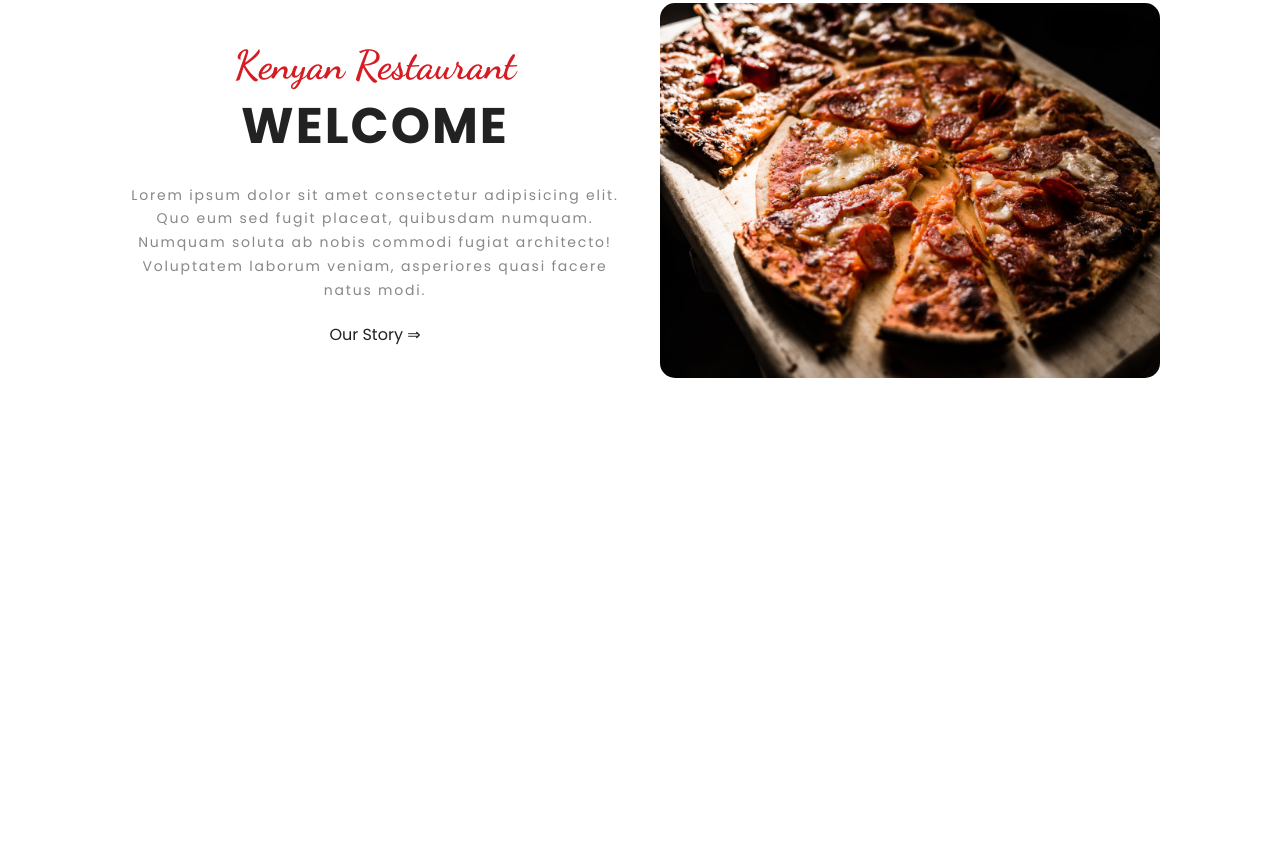
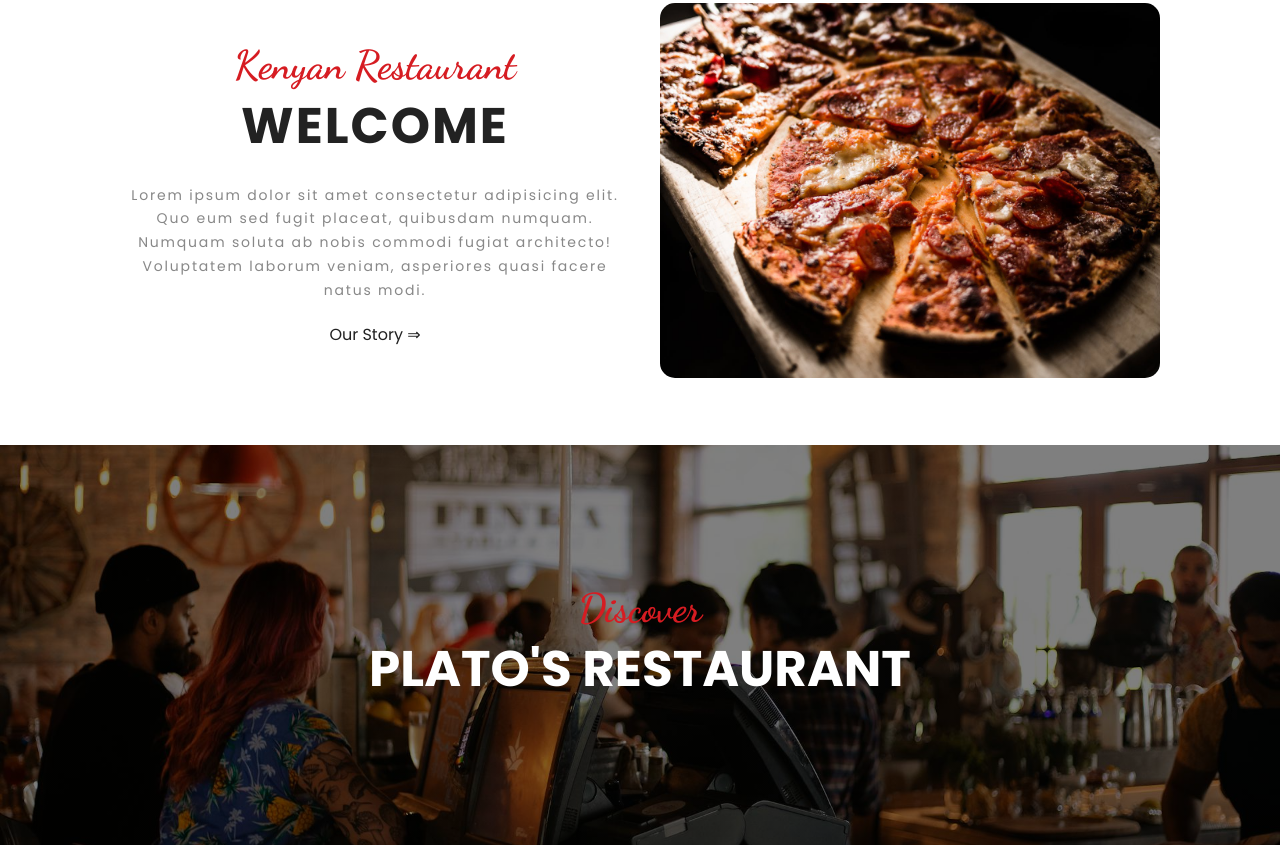
Before and after one commit to Manifest-Son/Pareto-s-Restaurant, a website built with Vite: page index.html in a window 1280 px wide. Shown: the part 761-1606 px from the top of the page. Before the commit the page ends 1206 px from the top, so only its background shows below. Built offline with nearby package versions, Linux system fonts and the light colour scheme.

Commit message:
creats the second banner

```diff
--- a/index.html
+++ b/index.html
@@ -46,5 +46,9 @@
         <img src="assets/pizza.jpg" alt="pizza" class="about-img" />
       </div>
     </section>
+    <section class="banner-2">
+      <h3 class="banner-2-subtitle">discover</h3>
+      <h2 class="banner-2-maintitle">plato's restaurant</h2>
+    </section>
   </body>
 </html>
--- a/style.css
+++ b/style.css
@@ -180,3 +180,37 @@ body {
     transition: all 0.5s ease;
   }
 }
+
+.banner-2{
+  height: 50vh;
+  background-image: linear-gradient(rgba(0, 0, 0, .5), rgba(0, 0, 0, .5)), url(assets/banner-2.jpg);
+  background-position: center;
+  background-size: cover;
+  background-repeat: no-repeat;
+  display: flex;
+  flex-direction: column;
+  justify-content: center;
+  align-items: center;
+}
+.banner-2-subtitle{
+  font-family: var(--secondary-font);
+  font-size: 4rem;
+  text-transform: capitalize;
+  color: var(--color-primary);
+
+}
+.banner-2-maintitle{
+  font-size: 5rem;
+  color: var(--color-white);
+  text-transform: uppercase;
+}
+
+@media screen and (max-width: 34.375em) {
+.banner-2-maintitle{
+  display: flex;
+  flex-direction: column;
+  justify-content: center;
+  align-items: center;
+}
+
+}
```
